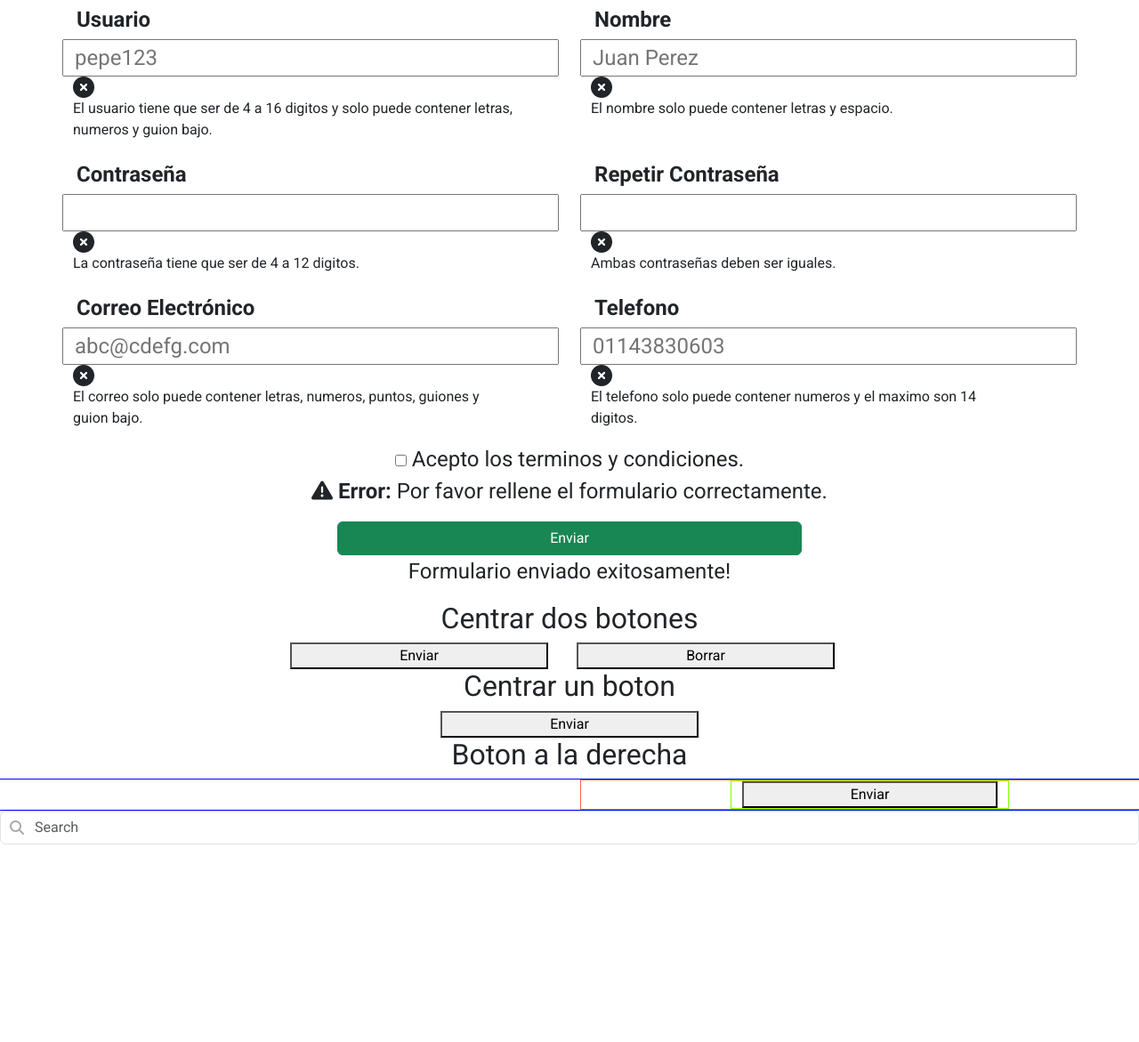
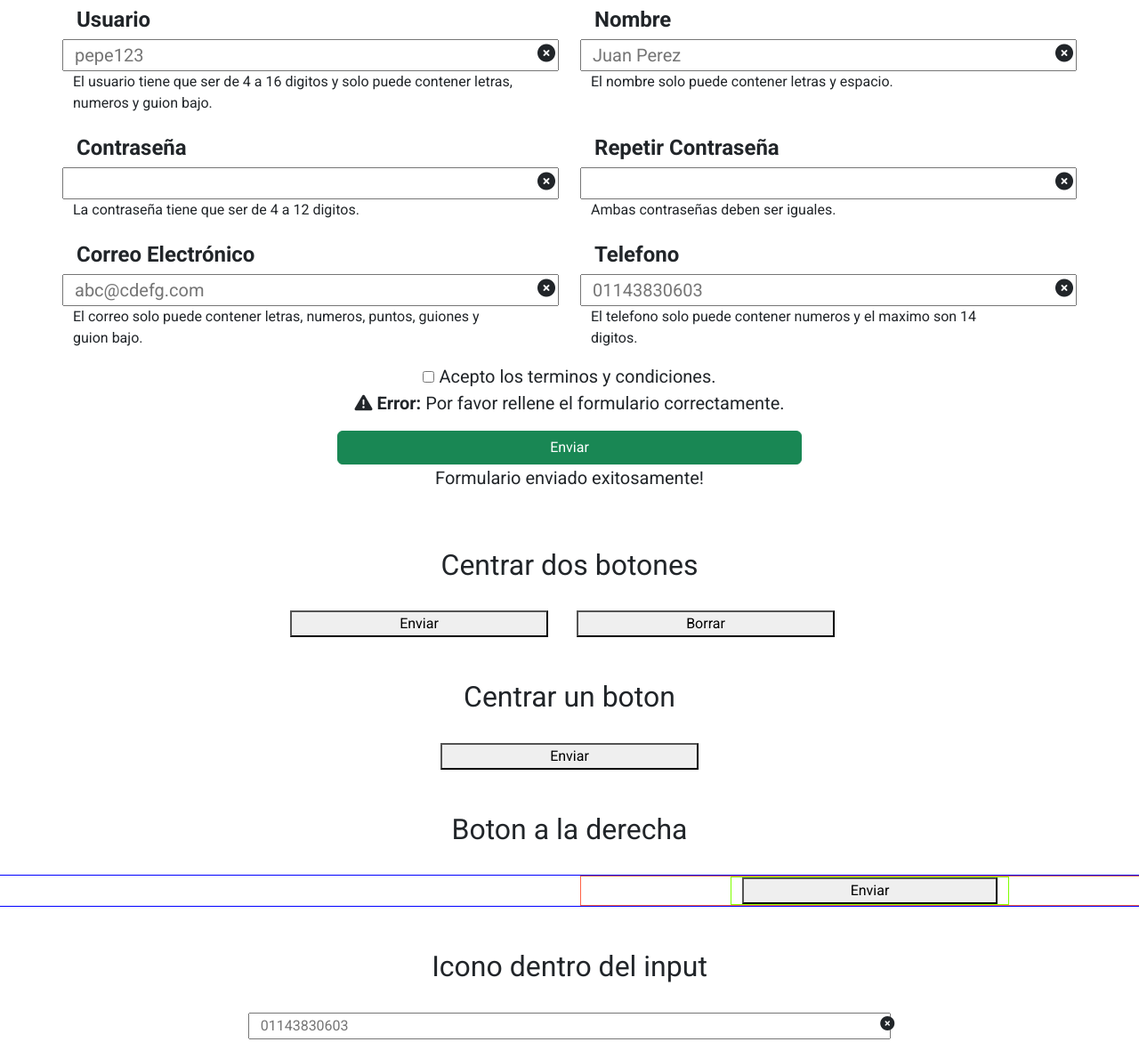
Before and after one commit to Sucupile/front-ejemplos, a plain HTML site: page index.html in a window 1280 px wide. Shown: the top 1171 px of the page at 89% size. Before the commit the page ends 949 px from the top, so only its background shows below. Drawn offline with nearby package versions, Linux system fonts and the light colour scheme.

Commit message:
icono dentro de input

```diff
--- a/css/style.css
+++ b/css/style.css
@@ -19,25 +19,8 @@ body {
 }
 
 .form__validacion-estado{
-    right: 10px;
-    bottom: 15px;
+    position: absolute;
+    right: 12px;
+    bottom: 10px;
+    width:20px;
 }
-
-
-/* basura */
-
-.has-search .form-control {
-    padding-left: 2.375rem;
-}
-
-.has-search .form-control-feedback {
-    position: absolute;
-    z-index: 2;
-    display: block;
-    width: 2.375rem;
-    height: 2.375rem;
-    line-height: 2.375rem;
-    text-align: center;
-    pointer-events: none;
-    color: #aaa;
-}
--- a/index.html
+++ b/index.html
@@ -18,13 +18,13 @@
 
 </head>
 <body>
-    <form class="container fs-4" action="" id="form">
+    <form class="container fs-5" action="" id="form">
 
         <div class="row">
             <!-- Grupo usuario -->
-            <div class="form__grupo col-md-6 col-12 pe-4" id="grupo__usuario">
-                <label for="usuario" class="form__label fw-bold p-1">Usuario</label>
-                <div class="form__grupo-input row">
+            <div class="form__grupo col-md-6 col-12 pe-md-4" id="grupo__usuario">
+                <label for="usuario" class="form__label fw-bold p-1 fs-4">Usuario</label>
+                <div class="form__grupo-input row position-relative">
                     <input type="text" name="usuario" class="form__input" id="usuario" placeholder="pepe123">
                     <i class="form__validacion-estado fas fa-times-circle "></i>
                  </div>
@@ -34,8 +34,8 @@
             </div>
 
             <!-- Grupo nombre -->
-            <div class="form__grupo col-md-6 col-12 ps-4" id="grupo__nombre">
-                <label for="nombre" class="form__label fw-bold p-1">Nombre</label>
+            <div class="form__grupo col-md-6 col-12 ps-md-4" id="grupo__nombre">
+                <label for="nombre" class="form__label fw-bold p-1 fs-4">Nombre</label>
                 <div class="form__grupo-input row position-relative">
                     <input type="text" name="nombre" class="form__input" id="nombre" placeholder="Juan Perez">
                     <i class="form__validacion-estado fas fa-times-circle"></i>
@@ -48,8 +48,8 @@
 
         <div class="row">
             <!-- Grupo contraseña -->
-            <div class="form__grupo col-md-6 col-12 pe-4" id="grupo__contraseña">
-                <label for="contraseña" class="form__label fw-bold p-1">Contraseña</label>
+            <div class="form__grupo col-md-6 col-12 pe-md-4" id="grupo__contraseña">
+                <label for="contraseña" class="form__label fw-bold p-1 fs-4">Contraseña</label>
                 <div class="form__grupo-input row position-relative">
                     <input type="password" name="contraseña" class="form__input" id="contraseña" >
                     <i class="form__validacion-estado fas fa-times-circle"></i>
@@ -60,8 +60,8 @@
             </div>
 
             <!-- Grupo contraseña 2-->
-            <div class="form__grupo col-md-6 col-12 ps-4" id="grupo__contraseña2">
-                <label for="contraseña2" class="form__label fw-bold p-1">Repetir Contraseña</label>
+            <div class="form__grupo col-md-6 col-12 ps-md-4" id="grupo__contraseña2">
+                <label for="contraseña2" class="form__label fw-bold p-1 fs-4">Repetir Contraseña</label>
                 <div class="form__grupo-input row position-relative">
                     <input type="password" name="contraseña2" class="form__input" id="contraseña2" >
                     <i class="form__validacion-estado fas fa-times-circle"></i>
@@ -74,8 +74,8 @@
 
         <div class="row">
             <!-- Grupo correo Electronico -->
-            <div class="form__grupo col-md-6 col-12 pe-4"  id="grupo__email">
-                <label for="email" class="form__label fw-bold p-1">Correo Electrónico</label>
+            <div class="form__grupo col-md-6 col-12 pe-md-4"  id="grupo__email">
+                <label for="email" class="form__label fw-bold p-1 fs-4">Correo Electrónico</label>
                 <div class="form__grupo-input row position-relative">
                     <input type="email" name="email" class="form__input" id="email" placeholder="abc@cdefg.com">
                     <i class="form__validacion-estado fas fa-times-circle"></i>
@@ -86,8 +86,8 @@
             </div>
 
             <!-- Grupo telefono -->
-            <div class="form__grupo col-md-6 col-12 ps-4" id="grupo__telefono">
-                <label for="telefono" class="form__label fw-bold p-1">Telefono</label>
+            <div class="form__grupo col-md-6 col-12 ps-md-4" id="grupo__telefono">
+                <label for="telefono" class="form__label fw-bold p-1 fs-4">Telefono</label>
                 <div class="form__grupo-input row position-relative">
                     <input type="text" name="telefono" class="form__input" id="telefono" placeholder="01143830603">
                     <i class="form__validacion-estado fas fa-times-circle"></i>
@@ -126,7 +126,11 @@
 
     </form>
 
+    <br>
+    <br>
+    <!-- dos botones centrados -->
     <h2 class="text-center">Centrar dos botones</h2>
+    <br>
     <div class="row justify-content-center">                    <!-- Elementos en filas centrados-->
         <div class="col-6 row">                                 <!-- Uso la mitad de la pantalla y pongo un boton al lado del otro-->
             <div class="col-6 row text-center me-1">            <!-- Boton 1-->
@@ -138,7 +142,11 @@
         </div>
     </div>
 
+    <br>
+    <br>
+    <!-- un boton centrado -->
     <h2 class="text-center">Centrar un boton</h2>
+    <br>
     <div class="row justify-content-center">                    <!--Elementos en filas centrados-->
         <div class="col-6 row justify-content-center">          <!--Uso la mitad de la pantalla centrada-->
             <div class="col-6 row text-center">
@@ -147,7 +155,11 @@
         </div>
     </div>
 
+    <br>
+    <br>
+    <!-- un boton a la derecha -->
     <h2 class="text-center">Boton a la derecha</h2>
+    <br>
     <div class="row justify-content-end" style="border: 1px solid blue">                    <!--Elementos en filas a la derecha-->
         <div class="col-6 row justify-content-center" style="border: 1px solid tomato">     <!--Uso la mitad de la pantalla derecha contenido centrado-->
             <div class="col-6 row" style="border: 1px solid chartreuse">
@@ -156,13 +168,21 @@
         </div>
     </div>
 
-    <!-- basura -->
-    <div class="form-group has-search">
-        <span class="fa fa-search form-control-feedback"></span>
-        <input type="text" class="form-control" placeholder="Search">
+    <br>
+    <br>
+    <!-- Icono dentro del input -->
+    <h2 class="text-center">Icono dentro del input</h2>
+    <br>
+    <div class="row justify-content-center">
+        <div class="row justify-content-center">
+            <div class="row col-7 position-relative">                                       <!--Posicion relativa-->
+                <input type="text" name="telefono" placeholder="01143830603">
+                <i class="form__validacion-estado fas fa-times-circle" ></i>
+            </div>
+        </div>
     </div>
 
-
+    <br><br>
 
     <script src="https://cdn.jsdelivr.net/npm/@popperjs/core@2.11.8/dist/umd/popper.min.js" integrity="sha384-I7E8VVD/ismYTF4hNIPjVp/Zjvgyol6VFvRkX/vR+Vc4jQkC+hVqc2pM8ODewa9r" crossorigin="anonymous"></script>
     <script src="https://cdn.jsdelivr.net/npm/bootstrap@5.3.2/dist/js/bootstrap.min.js" integrity="sha384-BBtl+eGJRgqQAUMxJ7pMwbEyER4l1g+O15P+16Ep7Q9Q+zqX6gSbd85u4mG4QzX+" crossorigin="anonymous"></script>
```
